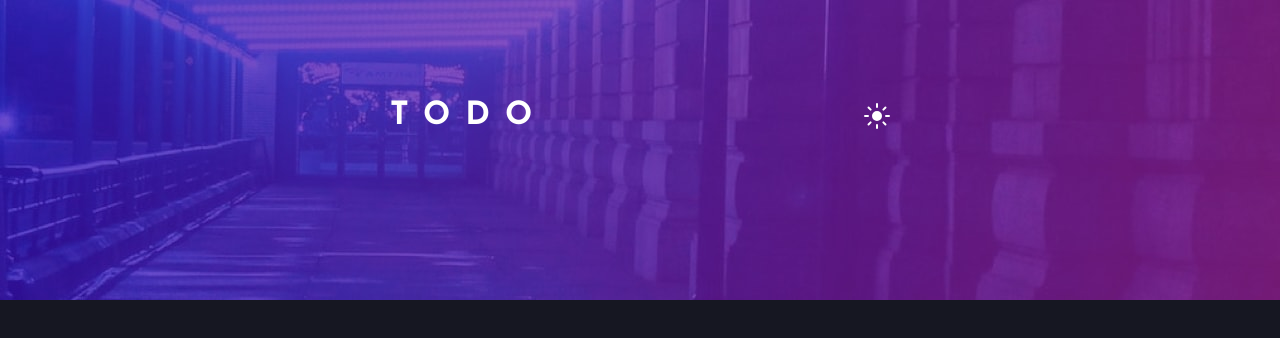
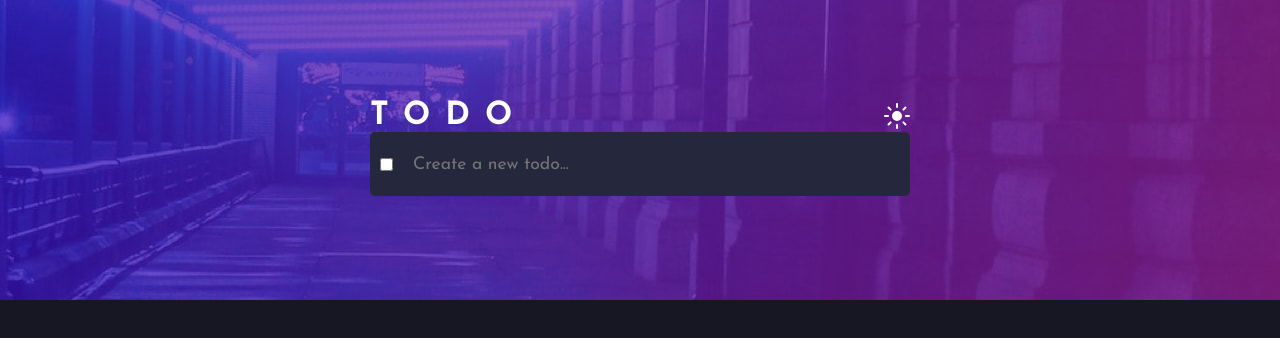
Before and after one commit to acurtido/sp-challenge-6-todo-app, a React (Vite) app: page / in a window 1280 px wide. Shown: the top 338 px of the page. Built offline with nearby package versions, Linux system fonts and the light colour scheme.

Commit message:
Add TaskInput

```diff
--- a/src/components/App/index.jsx
+++ b/src/components/App/index.jsx
@@ -3,6 +3,7 @@ import imgDark from '/images/bg-desktop-dark.jpg'
 
 import styles from './styles.module.css'
 import Title from '../Title'
+import TaskInput from '../TaskInput'
 function App() {
 
   return (
@@ -10,6 +11,7 @@ function App() {
       <img className={styles.background} src={imgDark} alt="" />
       <div className={styles.content}>
         <Title />
+        <TaskInput />
       </div>
     </main>
   )
--- a/src/components/App/styles.module.css
+++ b/src/components/App/styles.module.css
@@ -11,8 +11,5 @@
 }
 
 .content {
-    display: flex;
-    justify-content: center;
-    position: relative;
-    top: 100px
+    padding-top: 100px;
 }
--- /dev/null
+++ b/src/components/TaskInput/index.jsx
@@ -0,0 +1,12 @@
+import styles from './styles.module.css'
+
+export default function TaskInput() {
+    return (
+        <div className={styles.container}>
+            <form className={styles.form}>
+                <input type='checkbox' className={styles.checkbox} />
+                <input type='text' className={styles.input} placeholder='Create a new todo...' />
+            </form>
+        </div>
+    )
+}
--- /dev/null
+++ b/src/components/TaskInput/styles.module.css
@@ -0,0 +1,31 @@
+.container {
+    position: relative;
+    margin: 0 auto;
+    width: 540px;
+    height: 64px;
+    background-color: hsl(235, 24%, 19%);
+    border-radius: 5px;
+    display: flex;
+}
+
+.form {
+    display: flex;
+    flex-direction: row;
+    justify-content: center;
+    align-items: center;
+    gap: 20px;
+    padding: 10px;
+}
+
+.input {
+    border: none;
+    background-color: hsl(235, 24%, 19%);
+    color: white;
+    outline: none;
+    width: 100%;
+    font-size: 1.1rem;
+}
+
+.checkbox {
+
+}
--- a/src/components/Title/styles.module.css
+++ b/src/components/Title/styles.module.css
@@ -1,10 +1,10 @@
 .container {
     display: flex;
-    width: 500px;
+    width: 540px;
     justify-content: space-between;
     align-items: center;
-    z-index: 1;
-    position: relative
+    margin: 0 auto;
+    position: relative;
 }
 
 .todoText {
```
Also changed, not shown: 1 other file (tests, documents, lock files or other folders).
